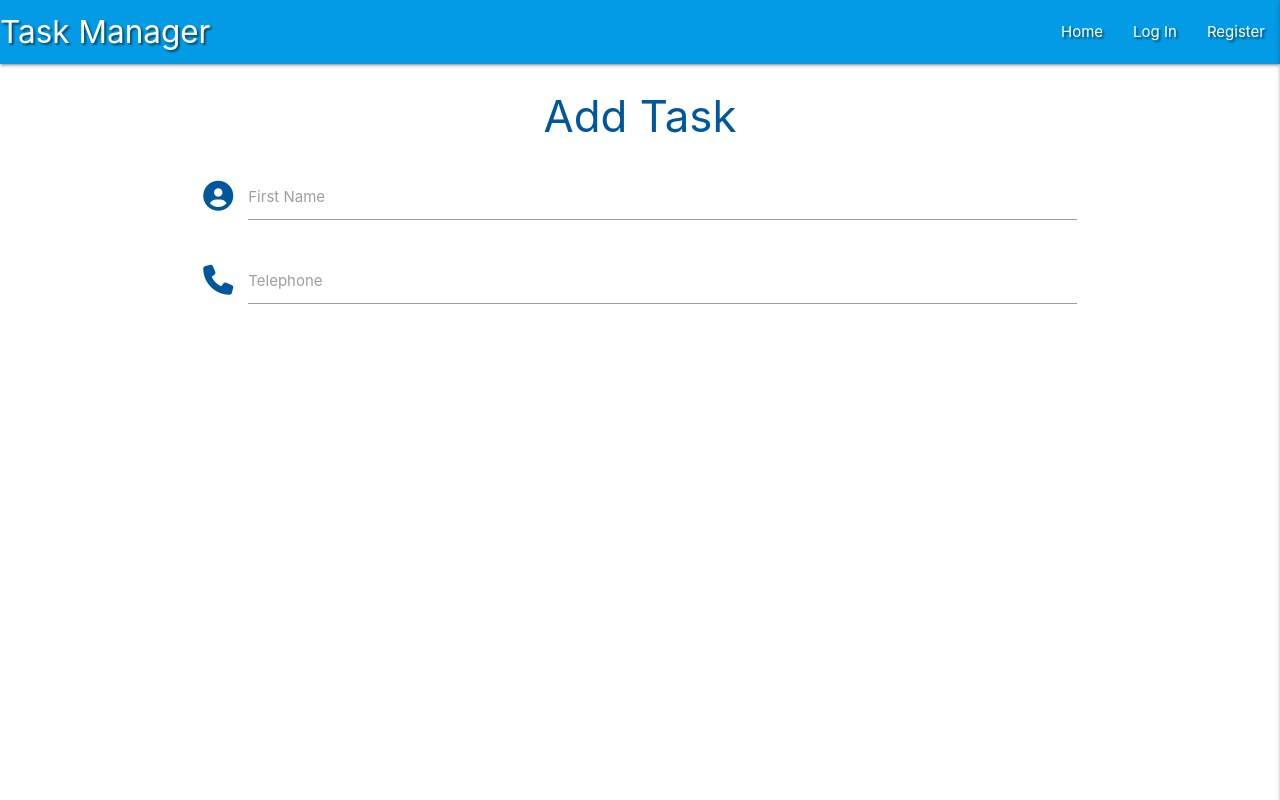
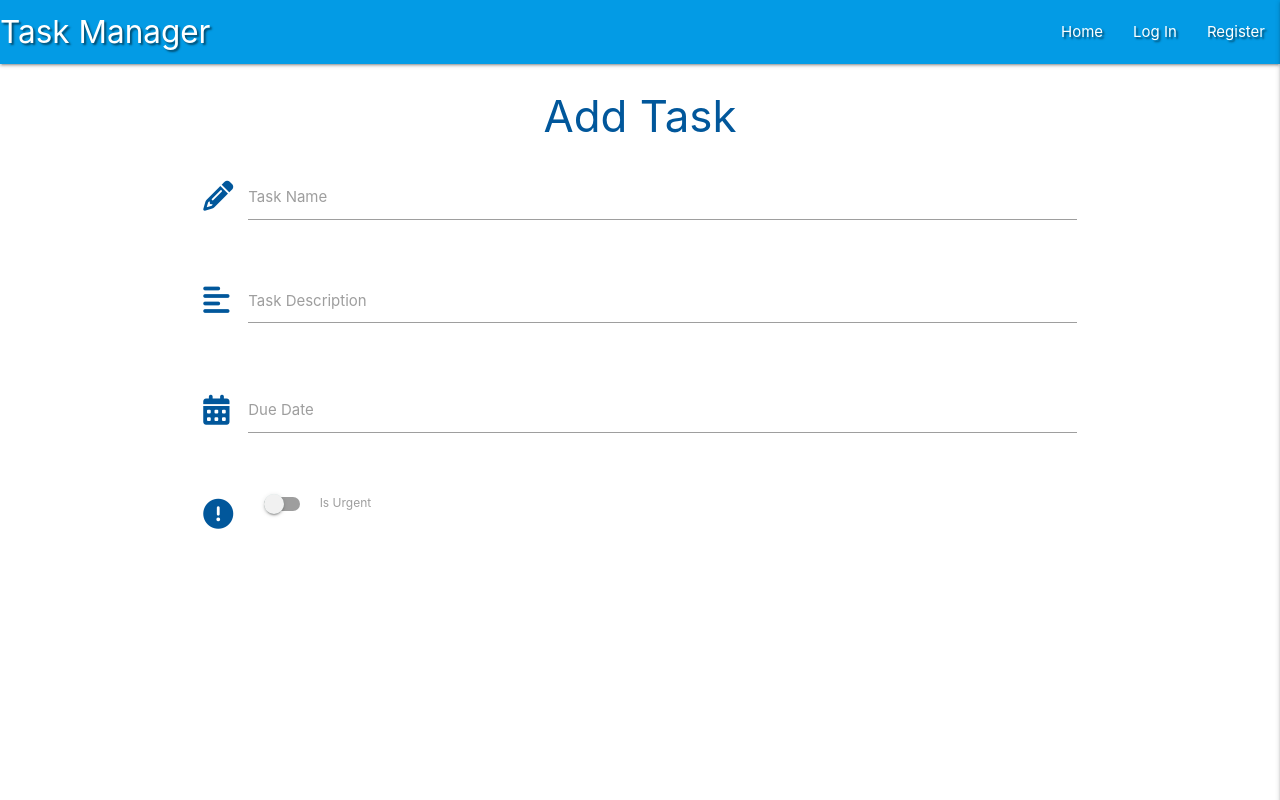
Before and after one commit to Sandham-a/flask-task-manager-project, a Flask app: page /add_task in a window 1280 px wide. Run offline with Flask 2, Linux system fonts and the light colour scheme; some libraries are stand-ins or nearby versions.

Commit message:
Add task form input fields

```diff
--- a/static/js/script.js
+++ b/static/js/script.js
@@ -2,4 +2,12 @@
     $('.sidenav').sidenav({edge: "right"});
     $('.collapsible').collapsible();
     $('.tooltipped').tooltip();
+    $('.datepicker').datepicker({
+      format: "dd mmmm, yyyy",
+      yearRange: 3,
+      showClearBtn: true,
+      i18n: {
+        done: "Select"
+      }
+    });
   });
--- a/templates/add_task.html
+++ b/templates/add_task.html
@@ -5,20 +5,42 @@
 
     <div class="row">
         <form class="col s12" method="POST" action="">
-          <div class="row">
-            <div class="input-field col s12">
-              <i class="fas fa-user-circle prefix light-blue-text text-darken-4"></i>
-              <input id="icon_prefix" type="text" class="validate">
-              <label for="icon_prefix">First Name</label>
+            <div class="row">
+                <div class="input-field col s12">
+                    <i class="fas fa-pencil-alt prefix light-blue-text text-darken-4"></i>
+                    <input id="task_name" minimum="5" maximum="50"
+                    type="text" class="validate" required>
+                    <label for="task_name">Task Name</label>
+                </div>
             </div>
-            <div class="input-field col s12">
-                <i class="fas fa-phone prefix light-blue-text text-darken-4"></i>
-              <input id="icon_telephone" type="tel" class="validate">
-              <label for="icon_telephone">Telephone</label>
+            <div class="row">
+                <div class="input-field col s12">
+                    <i class="fas fa-align-left prefix light-blue-text text-darken-4"></i>
+                    <textarea id="task_description" minlength="5" maximum="200"
+                    class="materialize-textarea validate" required></textarea>
+                    <label for="task_description">Task Description</label>
+                </div>
             </div>
-          </div>
+            <div class="row">
+                <div class="input-field col s12">
+                    <i class="fas fa-calendar-alt prefix light-blue-text text-darken-4"></i>
+                    <input id="due_date" type="text" class="datepicker validate" required>
+                    <label for="due_date">Due Date</label>
+                </div>
+            </div>
+            <div class="row">
+                <div class="input-field col s12">
+                    <div class="switch">
+                        <i class="fas fa-exclamation-circle prefix light-blue-text text-darken-4"></i>
+                        <label for="is_urgent">
+                            <input type="checkbox" id="is_urgent" name="is_urgent">
+                            <span class="lever"></span>
+                            Is Urgent
+                        </label>
+                    </div>
+                </div>
+            </div>
         </form>
       </div>
 
-
 {% endblock%}
```
